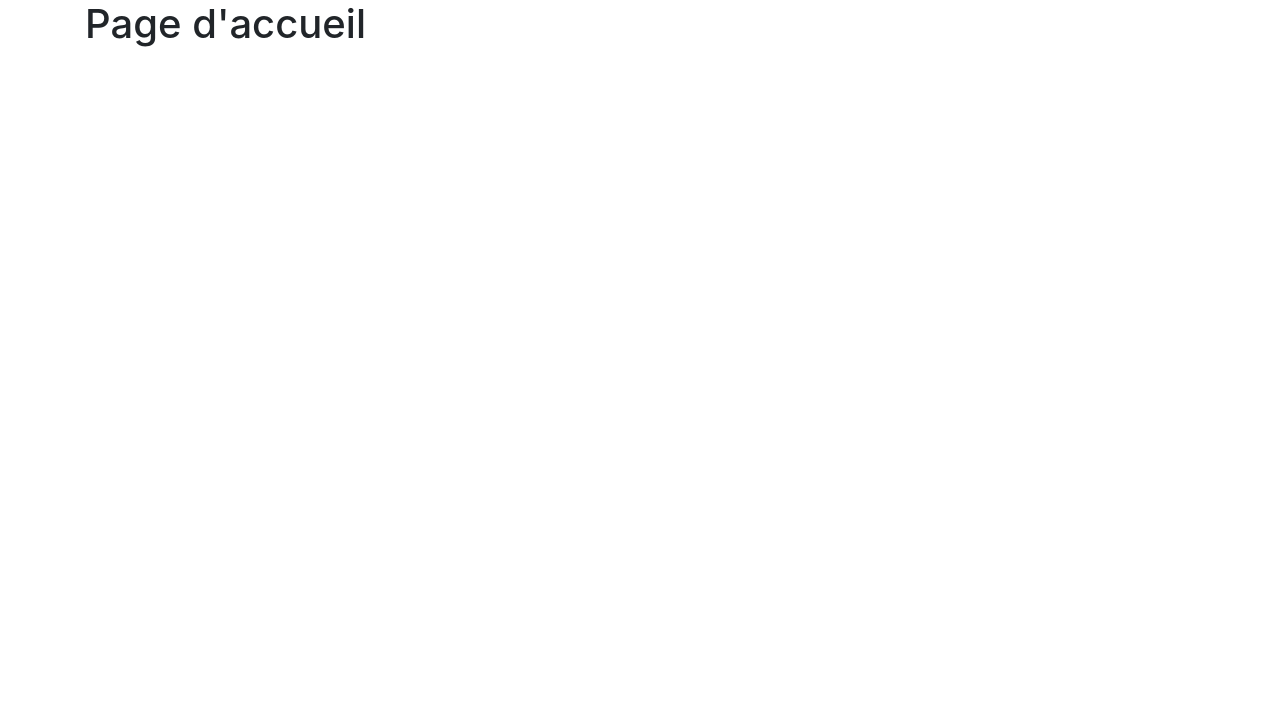
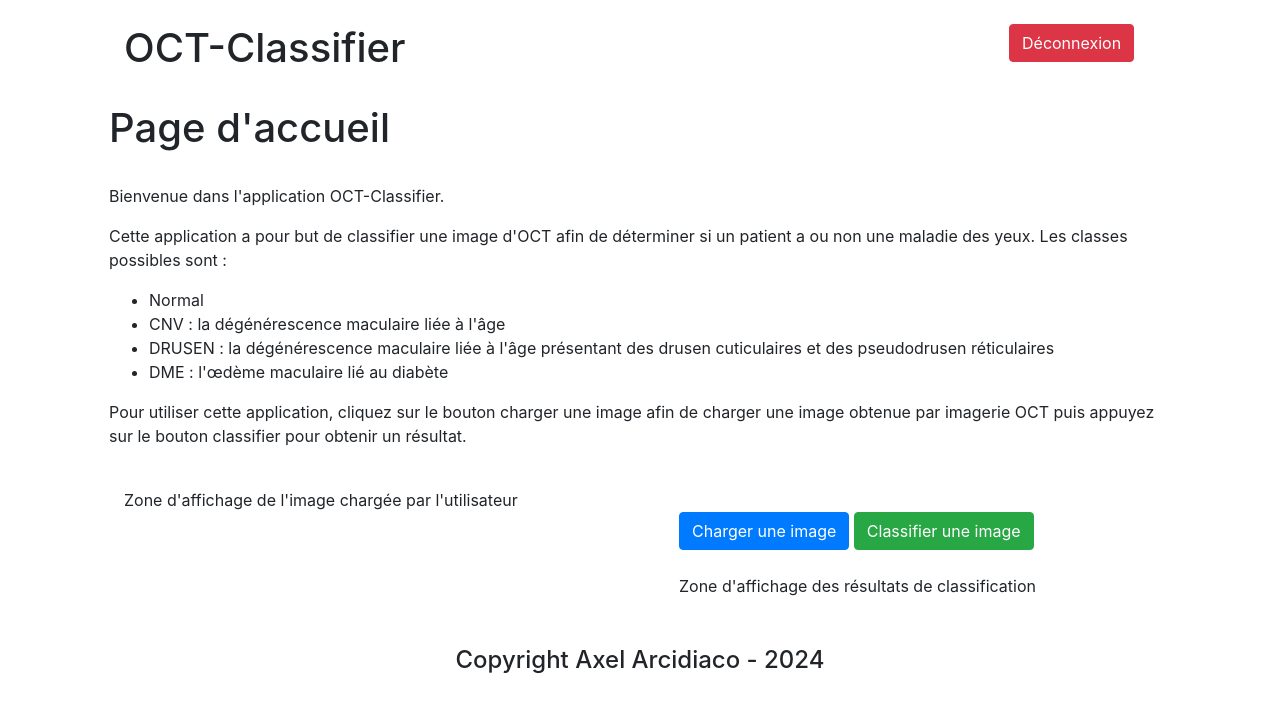
Before and after one commit to AxelArcidiaco/E4---Application-dIA, a Flask app: page / in a window 1280 px wide. Before the commit the part shown is almost empty. Shown: the top 712 px of the page. Run offline with Flask 3, Linux system fonts and the light colour scheme; a user stored in the database is signed in; some libraries are stand-ins or nearby versions.

Commit message:
continued work - web can load & classify img
To-Do turn classification code into an api

```diff
--- a/web app/app.py
+++ b/web app/app.py
@@ -1,11 +1,20 @@
-from flask import Flask, render_template, request, redirect, url_for, session
+from flask import Flask, render_template, request, redirect, url_for, session, send_from_directory, jsonify
 from flask_sqlalchemy import SQLAlchemy
+import os
+from tensorflow.keras.models import load_model
+from tensorflow.keras.preprocessing.image import img_to_array, load_img
+import numpy as np
 
 app = Flask(__name__)
 app.config["SQLALCHEMY_DATABASE_URI"] = "sqlite:///users.db"
 app.config["SECRET_KEY"] = "42isTheAnswer"  # Nécessaire pour les sessions
+app.config['UPLOAD_FOLDER'] = 'uploads'
+os.makedirs(app.config['UPLOAD_FOLDER'], exist_ok=True)
 db = SQLAlchemy(app)
 
+# Load the trained models
+vgg16_model = load_model("VGG16-model-classification-maladie-retine.h5")
+# inceptionv3_model = load_model("InceptionV3-model-classification-maladie-retine.h5")
 
 # Définition du modèle de la base de données
 class User(db.Model):
@@ -13,20 +22,17 @@ class User(db.Model):
     username = db.Column(db.String(100), unique=True, nullable=False)
     password = db.Column(db.String(100), nullable=False)
 
-
 # Création de la base de données si elle n'existe pas
 with app.app_context():
     db.create_all()
-
 
 # Page d'accueil
 @app.route("/")
 def home():
     if "username" in session:
-        return render_template("home.html")
+        return render_template("home.html", image_url=session.get('image_url'))
     else:
         return redirect(url_for("login"))
-
 
 # Page de connexion
 @app.route("/login", methods=["GET", "POST"])
@@ -39,7 +45,6 @@ def login():
             session["username"] = user.username
             return redirect(url_for("home"))
     return render_template("login.html")
-
 
 # Page d'inscription
 @app.route("/register", methods=["GET", "POST"])
@@ -55,13 +60,48 @@ def register():
             return redirect(url_for("login"))
     return render_template("register.html")
 
-
 # Déconnexion
 @app.route("/logout")
 def logout():
     session.pop("username", None)
     return redirect(url_for("login"))
 
+# Upload d'image
+@app.route("/upload", methods=["POST"])
+def upload():
+    if 'image' not in request.files:
+        return redirect(url_for("home"))
+    file = request.files['image']
+    if file.filename == '':
+        return redirect(url_for("home"))
+    if file:
+        filepath = os.path.join(app.config['UPLOAD_FOLDER'], file.filename)
+        file.save(filepath)
+        session['uploaded_image'] = filepath
+        session['image_url'] = url_for('uploaded_file', filename=file.filename)
+        return redirect(url_for("home"))
+
+@app.route('/uploads/<filename>')
+def uploaded_file(filename):
+    return send_from_directory(app.config['UPLOAD_FOLDER'], filename)
+
+@app.route('/classify', methods=['POST'])
+def classify():
+    if 'uploaded_image' not in session:
+        return jsonify({'result': 'Aucune image chargée'})
+    image_path = session['uploaded_image']
+    image = load_img(image_path, target_size=(150, 150))
+    image = img_to_array(image)
+    image = np.expand_dims(image, axis=0)
+    image = image / 255.0
+
+    # You can choose which model to use for classification
+    prediction = vgg16_model.predict(image)
+    class_idx = np.argmax(prediction[0])
+    class_labels = ["Normal", "CNV", "DME", "Drusen"]
+
+    result = class_labels[class_idx]
+    return jsonify({'result': result})
 
 if __name__ == "__main__":
     app.run(debug=True)
--- a/web app/templates/home.html
+++ b/web app/templates/home.html
@@ -6,13 +6,116 @@
     <meta name="viewport" content="width=device-width, initial-scale=1.0">
     <title>Accueil</title>
     <link rel="stylesheet" href="https://stackpath.bootstrapcdn.com/bootstrap/4.5.2/css/bootstrap.min.css">
+    <link rel="stylesheet" href="web app/static/main.css">
 </head>
+
+<header>
+    <div class="container">
+        <div class="row m-4">
+            <div class="col-10 content-justify-center">
+                <h1>OCT-Classifier</h1>
+            </div>
+            <div class="col-2 content-justify-end">
+                <button class="btn btn-danger" onclick="window.location.href='/logout'">Déconnexion</button>
+            </div>
+        </div>
+    </div>
+</header>
 
 <body>
     <div class="container">
-        <h1>Page d'accueil</h1>
-        <!-- Contenu de la page d'accueil -->
+        <div class="row content-justify-start m-4">
+            <h1>Page d'accueil</h1>
+        </div>
+        <div class="row content-justify-start m-4">
+            <p>Bienvenue dans l'application OCT-Classifier.</p>
+            <p>
+                Cette application a pour but de classifier une image d'OCT afin de déterminer si un patient a ou non une
+                maladie des yeux. Les classes possibles sont :
+            </p>
+            <ul>
+                <li>Normal</li>
+                <li>CNV : la dégénérescence maculaire liée à l'âge</li>
+                <li>
+                    DRUSEN : la dégénérescence maculaire liée à l'âge présentant des drusen cuticulaires et des
+                    pseudodrusen réticulaires
+                </li>
+                <li>DME : l'œdème maculaire lié au diabète</li>
+            </ul>
+            <p>
+                Pour utiliser cette application, cliquez sur le bouton charger une image afin de charger une image
+                obtenue par imagerie OCT puis appuyez sur le bouton classifier pour obtenir un résultat.
+            </p>
+        </div>
+        <div class="row content-justify-center m-4">
+            <div class="col-6">
+                <div class="row" style="display: none;">
+                    <form id="uploadForm" action="/upload" method="post" enctype="multipart/form-data">
+                        <input type="file" id="imageInput" name="image" class="hidden" accept="image/*">
+                    </form>
+                </div>
+
+                <div class="image-display" id="imageDisplay" name="imageDisplay">
+                    {% if image_url %}
+                    <img src="{{ image_url }}" alt="Uploaded Image" style="max-width:100%; max-height:100%;">
+                    {% else %}
+                    Zone d'affichage de l'image chargée par l'utilisateur
+                    {% endif %}
+                </div>
+            </div>
+            <div class="col-6">
+                <div class="row m-4">
+                    <div class="button-group">
+                        <button class="btn btn-primary" id="btnLoad" name="btnLoad">Charger une image</button>
+                        <button class="btn btn-success" id="btnClassify" name="btnClassify">Classifier une
+                            image</button>
+                    </div>
+                </div>
+                <div class="row m-4">
+                    <div class="result-display" id="resultDisplay" name="resultDisplay">
+                        Zone d'affichage des résultats de classification
+                    </div>
+                </div>
+            </div>
+        </div>
     </div>
+
+    <!-- Script JS -->
+    <script>
+        document.getElementById('btnLoad').addEventListener('click', function () {
+            document.getElementById('imageInput').click();
+        });
+
+        document.getElementById('imageInput').addEventListener('change', function () {
+            document.getElementById('uploadForm').submit();
+        });
+
+        document.getElementById('btnClassify').addEventListener('click', function () {
+            fetch('/classify', {
+                method: 'POST',
+                headers: {
+                    'Content-Type': 'application/json'
+                },
+                body: JSON.stringify({})
+            })
+                .then(response => response.json())
+                .then(data => {
+                    const resultDisplay = document.getElementById('resultDisplay');
+                    resultDisplay.innerHTML = 'Résultat de classification : ' + data.result;
+                })
+                .catch(error => {
+                    console.error('Error:', error);
+                });
+        });
+    </script>
 </body>
 
+<footer>
+    <div class="container">
+        <div class="row justify-content-center m-4">
+            <h4>Copyright Axel Arcidiaco - 2024</h4>
+        </div>
+    </div>
+</footer>
+
 </html>
```
Also changed, not shown: 2 other files.
